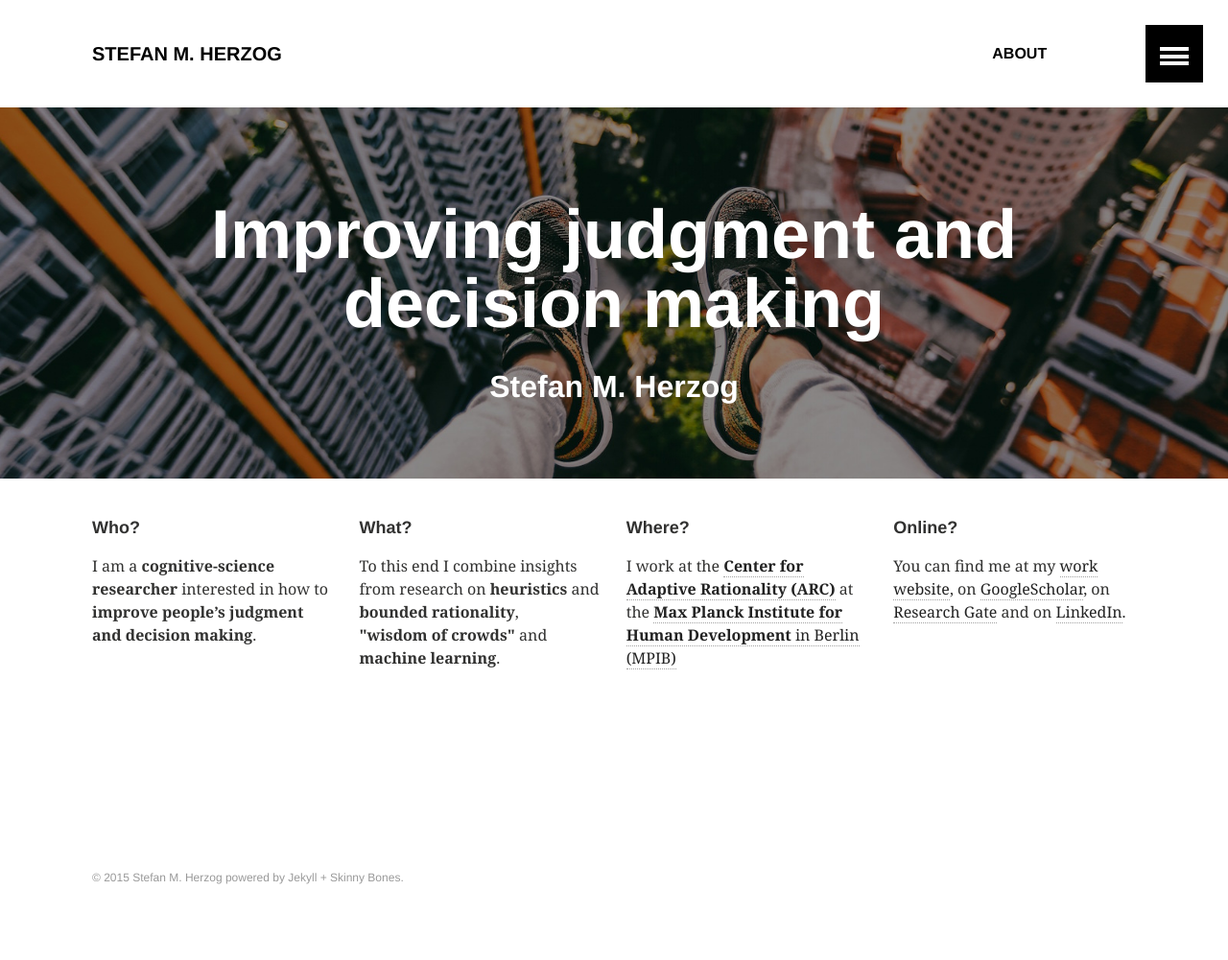
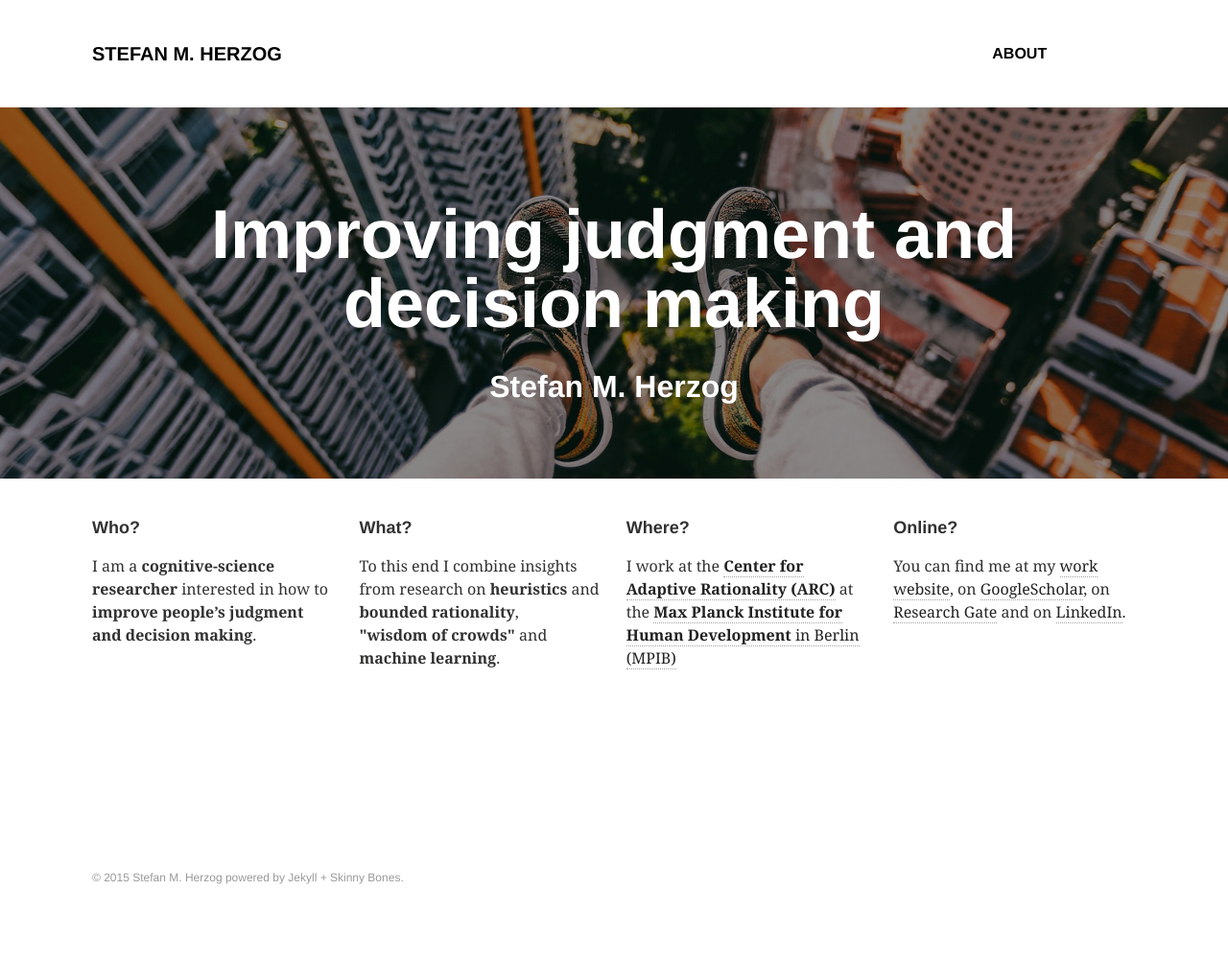
Before and after one commit to stefanherzog/blogdown, a Jekyll site: the page built from index.md, in a window 1280 px wide. Shown: the whole page at 96% size. Built offline with Jekyll 4.4.1, drawn with Linux system fonts in a browser that asks for light colours.

Commit message:
navigation-sliding.html: hide global TOC (for now)

```diff
--- a/_includes/navigation-sliding.html
+++ b/_includes/navigation-sliding.html
@@ -1,4 +1,4 @@
-<nav role="navigation" id="js-menu" class="sliding-menu-content">
+<!-- <nav role="navigation" id="js-menu" class="sliding-menu-content">
   <h5>{{ site.title }} <span>Table of Contents</span></h5>
   <ul class="menu-item">
     {% for link in site.data.navigation %}<li>
@@ -15,3 +15,4 @@
 </button>
 
 <div id="js-menu-screen" class="menu-screen"></div>
+ -->
```
